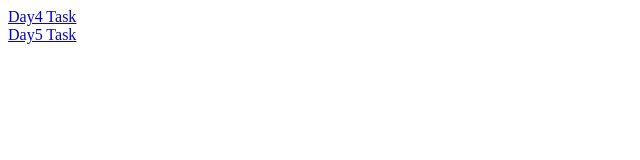
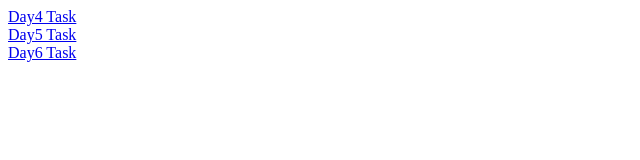
Before and after one commit to keerthi8928/Daily-Tasks, a plain HTML site: page index.html in a window 1280 px wide. Shown: the full height of the page, 0-640 px from the left. Drawn offline with Linux system fonts and the light colour scheme.

Commit message:
main file

```diff
--- a/index.html
+++ b/index.html
@@ -9,7 +9,7 @@
 
     <a href="Day4/Task4.html">Day4 Task</a><br>
     <a href="Day5/Task5.1.html">Day5 Task</a><br>
-    <a href=""></a>
+    <a href="Day6/Task6.html">Day6 Task</a><br>
 
 </body>
 </html>
```
